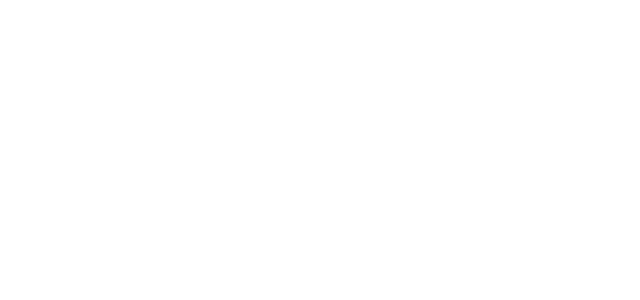
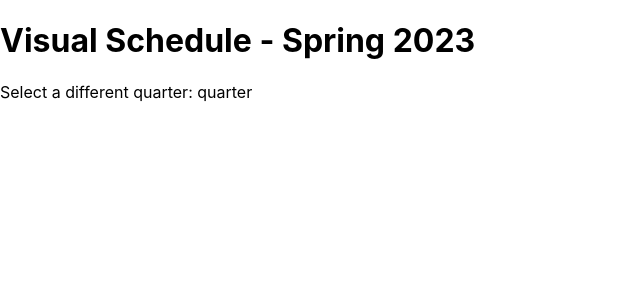
Before and after one commit to davin12345678910/CSE403_RCRSPTeam, a React (Create React App) app in the folder client-app/: page /visual in a window 1280 px wide. Before the commit this address had no page. Shown: the top 300 px of the page, without its empty margins (0-640 px from the left). Built offline with nearby package versions, Linux system fonts and the light colour scheme.

Commit message:
added VisualSchedule.js

```diff
--- a/client-app/src/App.js
+++ b/client-app/src/App.js
@@ -4,6 +4,7 @@
 import LoginPage from './LoginPage';
 import RegistrationPage from './RegistrationPage';
 import ClassSchedule from './ClassSchedule';
+import VisualSchedule from './VisualSchedule';
 
 const App = () => {
     return (
@@ -12,6 +13,7 @@
                 <Route path="/" element={<LoginPage />} />
                 <Route path="/register" element={<RegistrationPage />} />
                 <Route path="/schedule" element={<ClassSchedule />} />
+                <Route path="/visual" element={<VisualSchedule />} />
             </Routes>
         </BrowserRouter>
     );
--- /dev/null
+++ b/client-app/src/VisualSchedule.js
@@ -0,0 +1,15 @@
+const VisualSchedule = () => {
+    return (
+        <div>
+            <h1>Visual Schedule - Spring 2023</h1>
+            <div>
+                <p> Select a different quarter: quarter</p>
+                {/* <p> Select a different quarter: </p>  this has to be a hiper link */}
+
+            </div>
+
+        </div>
+    )
+
+}
+export default VisualSchedule;
```
